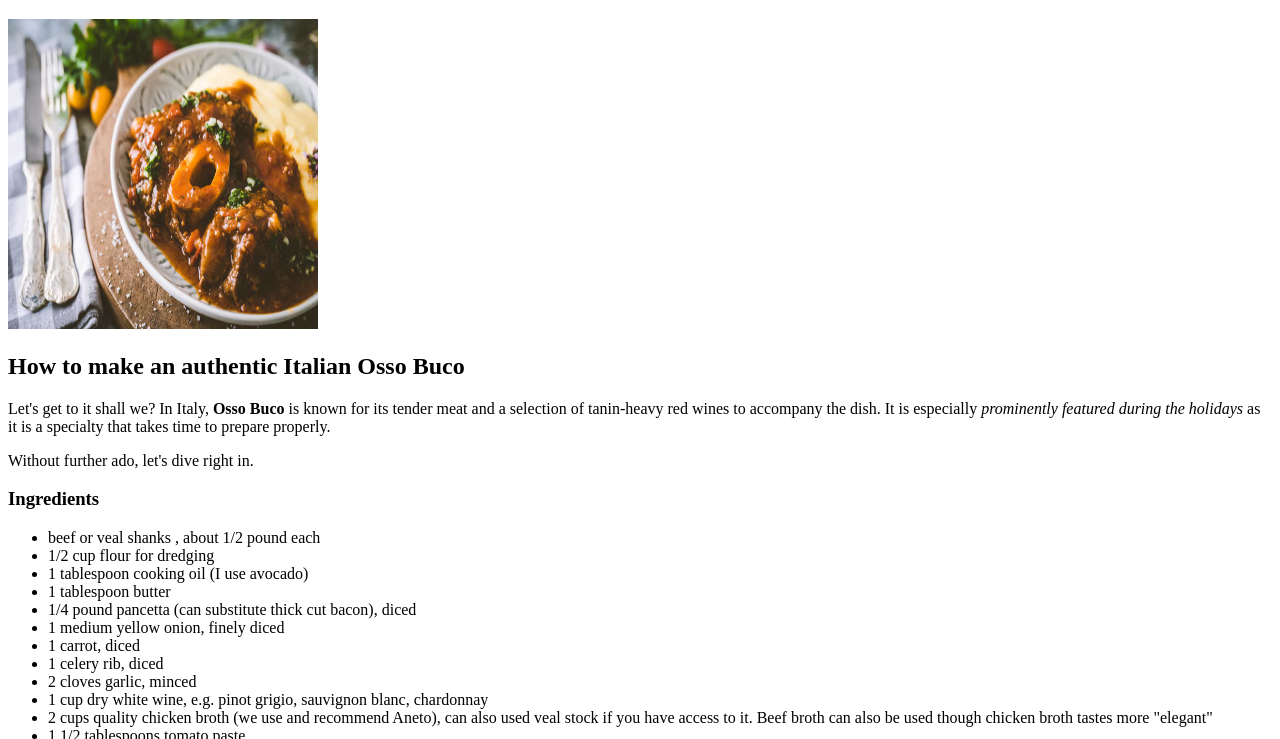
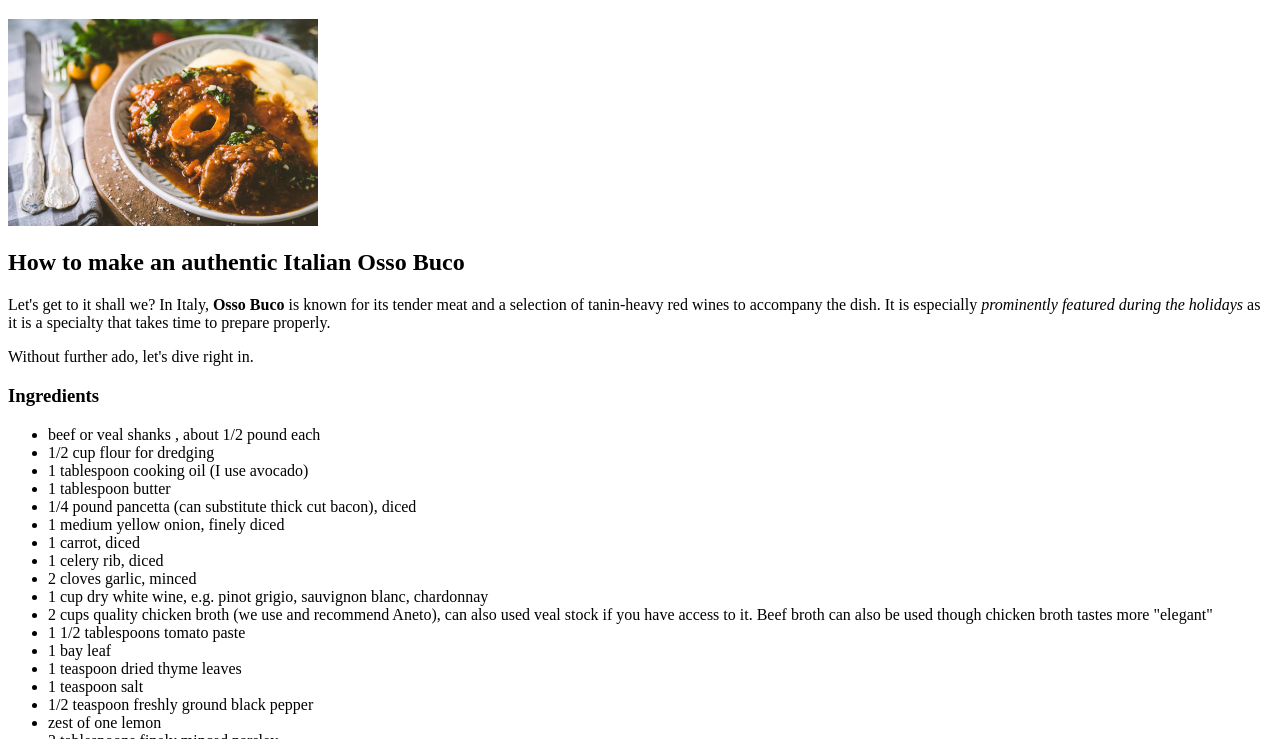
Before and after one commit to esoi-lyon/odin-recipes, a plain HTML site: page recipes/osso-buco.html in a window 1280 px wide. Shown: the part 61-800 px from the top of the page. Drawn offline with Linux system fonts and the light colour scheme.

Commit message:
Change image size to auto value

```diff
--- a/recipes/osso-buco.html
+++ b/recipes/osso-buco.html
@@ -7,7 +7,7 @@
 
     <body>
         <h1>Osso Buco</h1>
-        <img src="../img/ossobuco.jpg" alt="image of osso buco" height="310" width="310">
+        <img src="../img/ossobuco.jpg" alt="image of osso buco" height="auto" width="310">
         <h2>How to make an authentic Italian Osso Buco</h2>
         <p>Let's get to it shall we? In Italy, <strong>Osso Buco</strong> is known for its tender meat and a selection of tanin-heavy red wines to accompany the dish. It is especially <em>prominently featured during the holidays</em> as it is a specialty that takes time to prepare properly.
         </p>
```
Also changed, not shown: index.html (+4 -1 lines), recipes/lasagna.html (+1 -1 lines).
